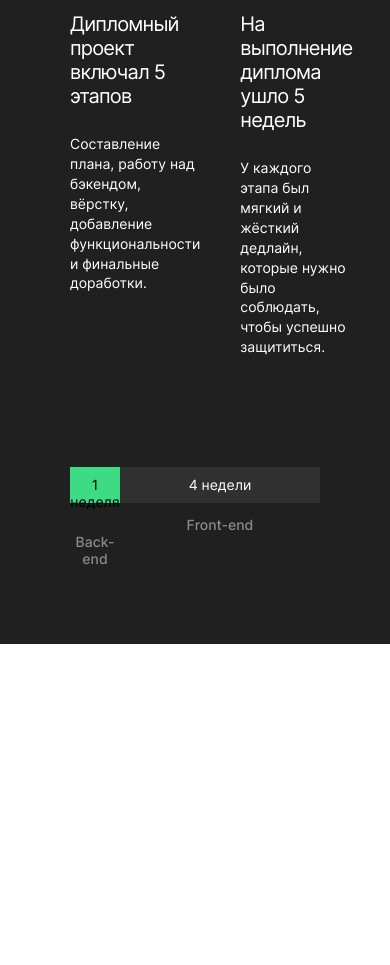
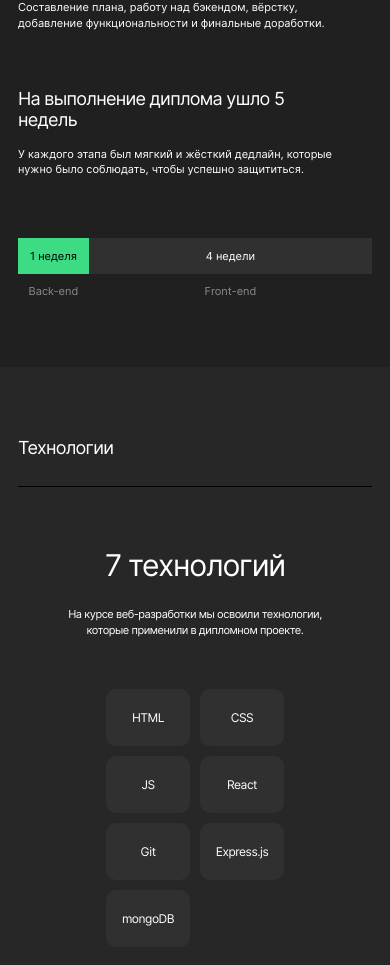
Before and after one commit to parfion/movies-explorer-frontend, a React (Create React App) app: page / in a window 390 px wide. Shown: the part 969-1934 px from the top of the page. Before the commit the page ends 1613 px from the top, so only its background shows below. Built offline with nearby package versions, Linux system fonts and the light colour scheme.

Commit message:
add Techs

```diff
--- a/src/components/AboutProject/AboutProject.css
+++ b/src/components/AboutProject/AboutProject.css
@@ -7,7 +7,6 @@
   max-width: 1140px;
   margin: 0 auto;
 }
-
 
 .about-project__title {
   margin: 0;
@@ -92,3 +91,75 @@
   font-weight: 400;
   line-height: normal;
 }
+
+@media screen and (max-width: 768px) {
+  .about-project {
+    padding: 90px 50px 121px;
+  }
+
+  .about-project__block {
+    margin: 70px auto 93px;
+    gap: 30px;
+  }
+
+  .about-project__description {
+    max-width: 319px;
+    padding-bottom: 22px;
+  }
+
+  .about-project__description-info {
+    font-size: 12px;
+    line-height: 150%;
+    max-width: 319px;
+  }
+
+  .about-project__timetable-title {
+    font-weight: 400;
+  }
+}
+
+@media screen and (max-width: 435px) {
+  .about-project {
+    padding: 70px 18px 93px;
+  }
+
+  .about-project__title {
+    font-size: 18px;
+    letter-spacing: -0.72px;
+    padding-bottom: 28px;
+  }
+
+  .about-project__block {
+    margin: 60px auto;
+    flex-direction: column;
+    gap: 56px;
+  }
+
+  .about-project__description {
+    padding-bottom: 16.7px;
+    font-size: 18px;
+    letter-spacing: -0.72px;
+  }
+
+  .about-project__description-info {
+    font-size: 11px;
+    line-height: 145.455%;
+  }
+
+  .about-project__backend-time {
+    padding: 11px 0;
+    font-size: 11px;
+  }
+
+  .about-project__frontend-time {
+    padding: 11px 0;
+    font-size: 11px;
+  }
+
+  .about-project__timetable-title {
+    padding-top: 10px;
+    font-size: 11px;
+    font-weight: 400;
+    line-height: normal;
+  }
+}
--- a/src/components/App/App.js
+++ b/src/components/App/App.js
@@ -3,6 +3,7 @@ import '../../vendor/normalize.css'
 import Header from '../Header/Header';
 import Promo from '../Promo/Promo';
 import AboutProject from '../AboutProject/AboutProject';
+import Techs from '../Techs/Techs';
 
 function App() {
   return (
@@ -10,6 +11,7 @@ function App() {
       <Header />
       <Promo />
       <AboutProject />
+      <Techs />
     </div>
   );
 }
--- a/src/components/Header/Header.css
+++ b/src/components/Header/Header.css
@@ -156,7 +156,7 @@
   margin: 0 auto;
 }
 
-@media screen and (max-width: 767px) {
+@media screen and (max-width: 768px) {
   .header {
     padding: 15px 30px;
   }
@@ -170,7 +170,7 @@
   }
 }
 
-@media screen and (max-width: 425px) {
+@media screen and (max-width: 435px) {
   .header {
     padding: 18px 10px;
   }
--- a/src/components/Promo/Promo.css
+++ b/src/components/Promo/Promo.css
@@ -43,7 +43,7 @@
   }
 }
 
-@media screen and (max-width: 425px) {
+@media screen and (max-width: 435px) {
   .promo {
     padding: 183px 0px 40px;
   }
--- /dev/null
+++ b/src/components/Techs/Techs.css
@@ -0,0 +1,142 @@
+.techs {
+  padding: 100px 70px;
+  background-color: #272727;
+}
+
+.techs__content {
+  max-width: 1140px;
+  margin: 0 auto;
+}
+
+.techs__title {
+  margin: 0;
+  color: #FFF;
+  font-size: 22px;
+  font-weight: 400;
+  line-height: normal;
+  letter-spacing: -0.88px;
+  padding-bottom: 23px;
+  border-bottom: 1px solid #DADADA;
+}
+
+.techs__subtitle {
+  margin: 90px auto 26px;
+  color: #FFF;
+  text-align: center;
+  font-size: 50px;
+  font-weight: 400;
+  line-height:  116%;
+  letter-spacing: -2px;
+}
+
+.techs__info {
+  margin: 0 auto;
+  max-width: 460px;
+  color: #FFF;
+  text-align: center;
+  font-size: 14px;
+  font-weight: 400;
+  line-height: 142.857%;
+  letter-spacing: -0.56px;
+}
+
+.techs__used {
+  margin: 0 auto;
+  padding-top: 100px;
+  display: flex;
+  gap: 10px;
+  justify-content: center;
+  align-items: center;
+  text-align: center;
+}
+
+.techs__used-container {
+  display: flex;
+  align-items: center;
+  min-width: 90px;
+  min-height: 60px;
+  flex-shrink: 0;
+  border-radius: 10px;
+  background: #303030;
+}
+
+.techs__used-name {
+  margin: 0 auto;
+  color: #FFF;
+  font-size: 14px;
+  font-weight: 400;
+  line-height: normal;
+  letter-spacing: -0.56px;
+}
+
+@media screen and (max-width: 768px) {
+  .techs {
+    padding: 90px 50px;
+  }
+
+  .techs__subtitle {
+    margin: 80px auto 22px;
+  }
+
+  .techs__info {
+    font-size: 12px;
+    line-height: 150%;
+    letter-spacing: -0.48px;
+  }
+
+  .techs__used {
+    padding-top: 83px;
+  }
+
+  .techs__used-container {
+    min-width: 84px;
+    min-height: 57px;
+  }
+
+  .techs__used-name {
+    font-size: 12px;
+    letter-spacing: -0.48px;
+  }
+}
+
+@media screen and (max-width: 675px) {
+  .techs__used {
+    flex-wrap: wrap;
+  }
+}
+
+@media screen and (max-width: 435px) {
+  .techs {
+    padding: 70px 18px;
+  }
+
+  .techs__title {
+    font-size: 18px;
+    font-weight: 400;
+    letter-spacing: -0.72px;
+    padding-bottom: 28px;
+    border-bottom: 1px solid #000;
+  }
+
+  .techs__subtitle {
+    margin: 60px auto 24px;
+    font-size: 30px;
+    font-weight: 400;
+    line-height: normal;
+    letter-spacing: -1.2px;
+  }
+
+  .techs__info {
+    font-size: 11px;
+    line-height: 145.455%;
+    letter-spacing: -0.44px;
+    max-width: 292px;
+  }
+
+  .techs__used {
+    padding-top: 50px;
+    margin: 0 50px;
+    display: grid;
+    grid-template-columns: repeat(2,auto);
+  }
+}
--- /dev/null
+++ b/src/components/Techs/Techs.jsx
@@ -0,0 +1,39 @@
+import './Techs.css';
+
+function Techs(params) {
+  return(
+    <div className="techs">
+      <div className="techs__content">
+        <h2 className="techs__title">Технологии</h2>
+        <h3 className='techs__subtitle'>7 технологий</h3>
+        <p className='techs__info'>На курсе веб-разработки мы освоили технологии,
+        которые применили в дипломном проекте.</p>
+        <div className='techs__used'>
+          <div className='techs__used-container'>
+            <p className='techs__used-name'>HTML</p>
+          </div>
+          <div className='techs__used-container'>
+            <p className='techs__used-name'>CSS</p>
+          </div>
+          <div className='techs__used-container'>
+            <p className='techs__used-name'>JS</p>
+          </div>
+          <div className='techs__used-container'>
+            <p className='techs__used-name'>React</p>
+          </div>
+          <div className='techs__used-container'>
+            <p className='techs__used-name'>Git</p>
+          </div>
+          <div className='techs__used-container'>
+            <p className='techs__used-name'>Express.js</p>
+          </div>
+          <div className='techs__used-container'>
+            <p className='techs__used-name'>mongoDB</p>
+          </div>
+        </div>
+      </div>
+    </div>
+  )
+};
+
+export default Techs;
```
